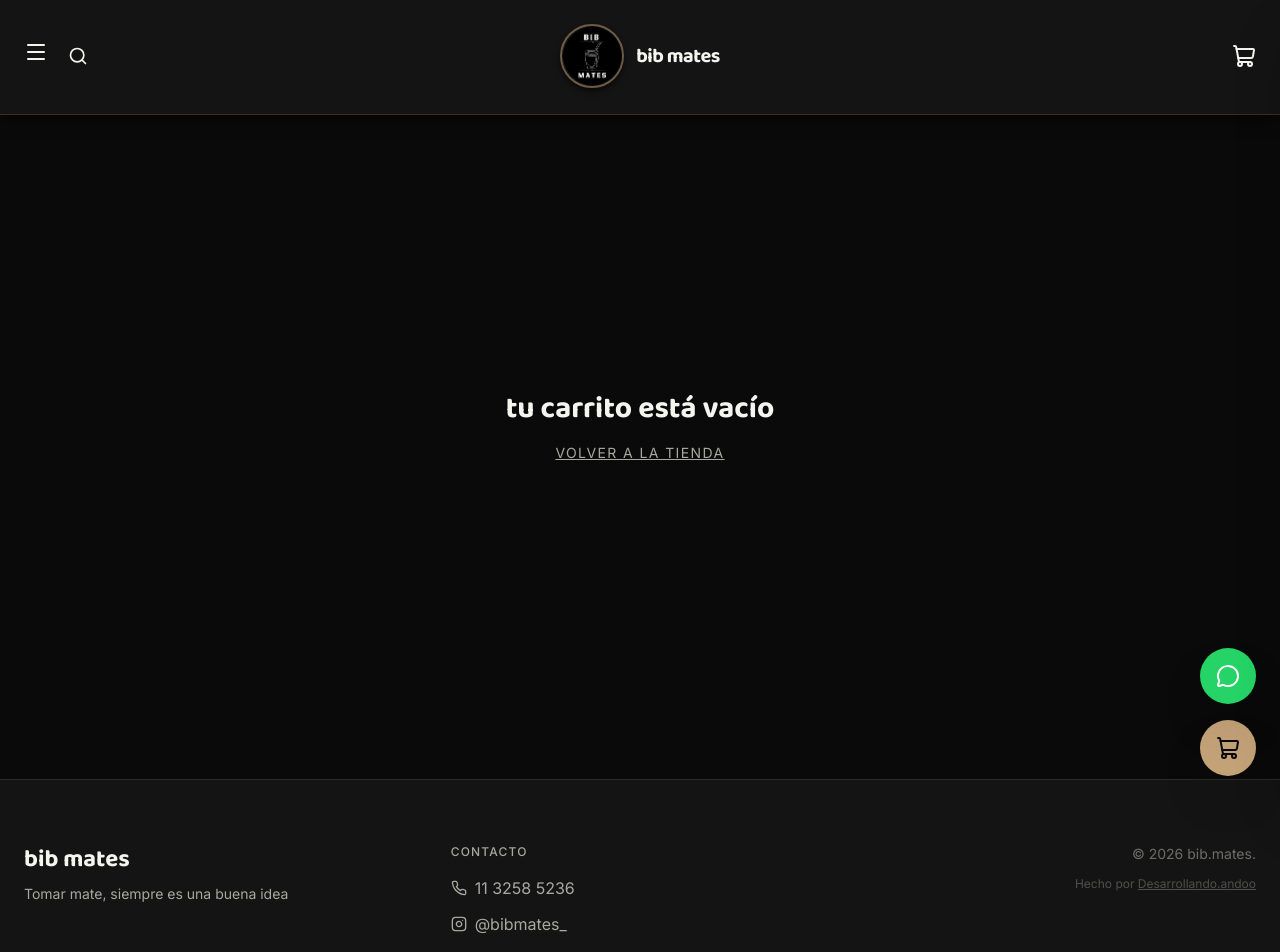
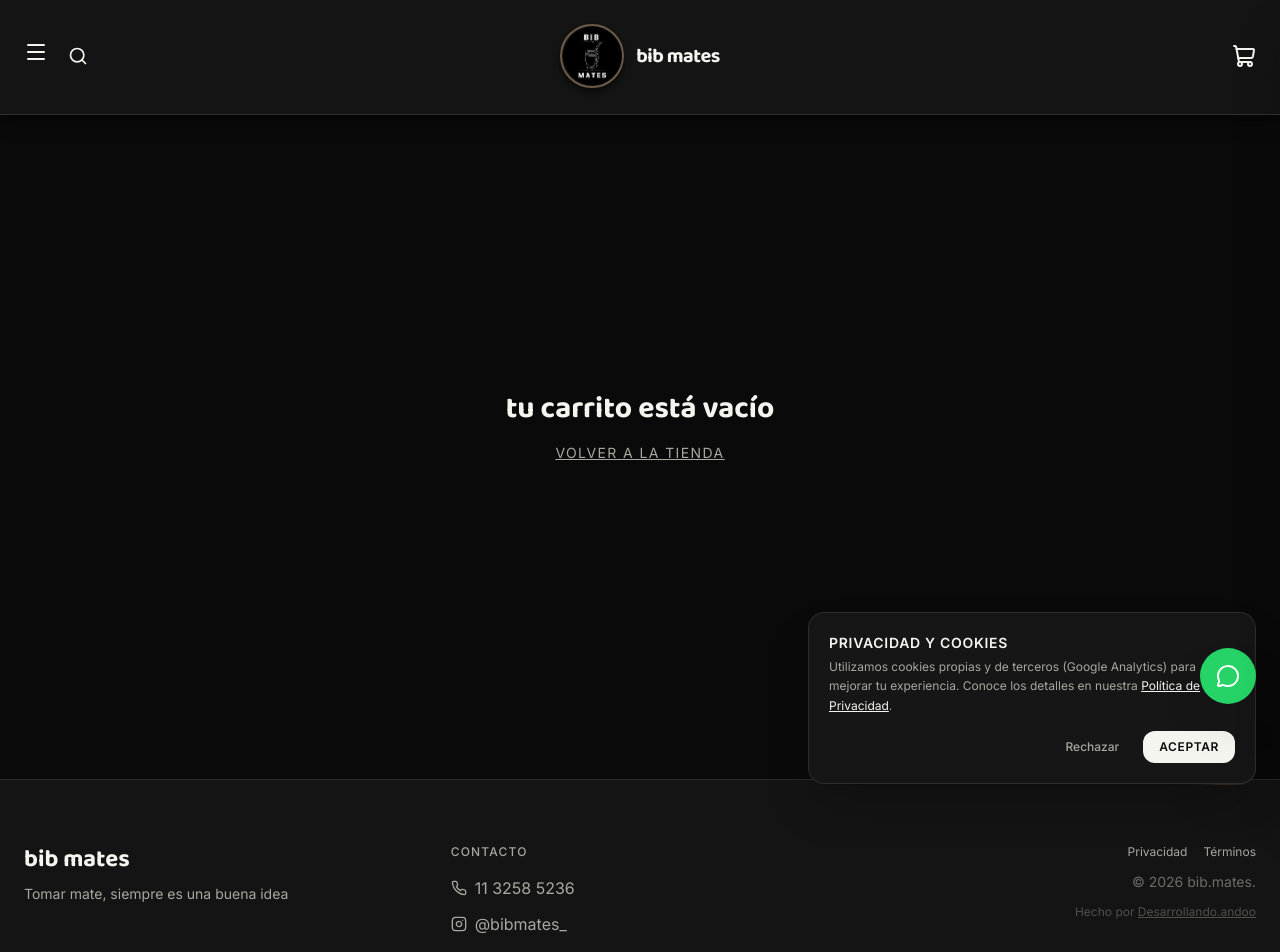
Before and after one commit to Daaneri/bib-mates-frontend, a React (Vite) app: page /cart in a window 1280 px wide. Shown: the top 952 px of the page. Built offline with nearby package versions, Linux system fonts and the light colour scheme.

Commit message:
Tu mensaje del commit

```diff
--- a/src/App.jsx
+++ b/src/App.jsx
@@ -18,13 +18,14 @@
 import ProtectedRoute from './components/ProtectedRoute';
 import CartDrawer from './components/CartDrawer';
 import AnalyticsTracker from './components/AnalyticsTracker';
+import CookieBanner from './components/CookieBanner';
+import { PrivacyPolicy, TermsOfService } from './pages/LegalPages';
 import PagoExito from './components/PagoExito';
 import PagoError from './components/PagoError';
 import PagoPendiente from './components/PagoPendiente';
 import NotFound from './components/NotFound';
 
-// Componentes Administrativos — se cargan solo cuando alguien entra a /admin o /login,
-// así el código pesado (recharts, formularios de admin) no viaja en el bundle público.
+// Componentes Administrativos
 const AdminDashboard = lazy(() => import('./pages/AdminDashboard'));
 const Login = lazy(() => import('./pages/Login'));
 
@@ -37,6 +38,7 @@
       <Navbar />
       <FloatingCart />
       <CartDrawer />
+      <CookieBanner />
 
       <a href={`https://wa.me/${siteConfig.whatsapp}`} target="_blank" rel="noopener noreferrer"
         className="fixed bottom-24 right-6 z-50 bg-[#25D366] text-white p-4 rounded-full shadow-2xl hover:scale-110 transition-all duration-300">
@@ -54,6 +56,11 @@
           <Route path="/checkout/exito" element={<PagoExito />} />
           <Route path="/checkout/error" element={<PagoError />} />
           <Route path="/checkout/pendiente" element={<PagoPendiente />} />
+
+          {/* RUTAS LEGALES */}
+          <Route path="/privacidad" element={<PrivacyPolicy />} />
+          <Route path="/terminos" element={<TermsOfService />} />
+
           <Route path="*" element={<NotFound />} />
         </Routes>
       </main>
--- a/src/components/AnalyticsTracker.jsx
+++ b/src/components/AnalyticsTracker.jsx
@@ -5,8 +5,6 @@
  * Como BIB Mates es una SPA (no hay recarga real de página al navegar),
  * Google Analytics no detecta los cambios de ruta solo. Este componente
  * avisa manualmente cada vez que cambia la URL.
- *
- * Se coloca una sola vez, adentro del <Router>, en App.jsx.
  */
 export default function AnalyticsTracker() {
   const location = useLocation();
--- /dev/null
+++ b/src/components/CookieBanner.jsx
@@ -0,0 +1,55 @@
+// src/components/CookieBanner.jsx
+import { useState, useEffect } from 'react';
+import { initGA } from '../utils/analytics';
+import { Link } from 'react-router-dom';
+
+export default function CookieBanner() {
+  const [show, setShow] = useState(false);
+
+  useEffect(() => {
+    const consent = localStorage.getItem('bib_cookie_consent');
+    if (!consent) {
+      setShow(true);
+    } else if (consent === 'accepted') {
+      initGA();
+    }
+  }, []);
+
+  const handleAccept = () => {
+    localStorage.setItem('bib_cookie_consent', 'accepted');
+    setShow(false);
+    initGA();
+  };
+
+  const handleReject = () => {
+    localStorage.setItem('bib_cookie_consent', 'rejected');
+    setShow(false);
+  };
+
+  if (!show) return null;
+
+  return (
+    <div className="fixed bottom-4 left-4 right-4 sm:left-6 sm:right-6 md:left-auto md:right-6 md:max-w-md z-50 bg-[#161616] border border-bib-white/10 text-bib-white p-5 rounded-2xl shadow-2xl flex flex-col gap-3 backdrop-blur-md bg-opacity-95 animate-page-fade-in">
+      <div className="flex flex-col gap-1">
+        <h4 className="text-sm font-bold uppercase tracking-wider text-bib-white">Privacidad y Cookies</h4>
+        <p className="text-xs text-bib-gray leading-relaxed">
+          Utilizamos cookies propias y de terceros (Google Analytics) para mejorar tu experiencia. Conoce los detalles en nuestra <Link to="/privacidad" className="underline text-bib-white hover:text-bib-red transition-colors">Política de Privacidad</Link>.
+        </p>
+      </div>
+      <div className="flex items-center gap-2 justify-end pt-1">
+        <button
+          onClick={handleReject}
+          className="px-4 py-2 text-xs font-medium text-bib-gray hover:text-bib-white transition-colors"
+        >
+          Rechazar
+        </button>
+        <button
+          onClick={handleAccept}
+          className="px-4 py-2 text-xs font-bold uppercase tracking-wider bg-bib-white text-bib-black rounded-xl hover:bg-bib-red hover:text-bib-white transition-all duration-300"
+        >
+          Aceptar
+        </button>
+      </div>
+    </div>
+  );
+}
--- a/src/components/Footer.jsx
+++ b/src/components/Footer.jsx
@@ -25,6 +25,10 @@
         </div>
 
         <div className="flex flex-col gap-2 items-center md:items-end">
+          <div className="flex gap-4 text-xs text-bib-gray mb-1">
+            <a href="/privacidad" className="hover:text-bib-white transition-colors">Privacidad</a>
+            <a href="/terminos" className="hover:text-bib-white transition-colors">Términos</a>
+          </div>
           <p className="text-xs sm:text-sm text-bib-gray/60">© 2026 {siteConfig.businessName.toLowerCase().replace(/\s+/g, '.')}.</p>
           <p className="text-[10px] sm:text-xs text-bib-gray/40 mt-1">
             Hecho por <a href="https://www.instagram.com/desarrollando.andoo/" target="_blank" rel="noopener noreferrer" className="hover:text-bib-white underline transition-colors duration-300">Desarrollando.andoo</a>
--- /dev/null
+++ b/src/components/utils/analytics.js
@@ -0,0 +1,21 @@
+// src/utils/analytics.js
+export const GA_MEASUREMENT_ID = 'G-919SQNP2VK';
+
+export const initGA = () => {
+  const consent = localStorage.getItem('bib_cookie_consent');
+  if (consent === 'accepted' && !window.gtag) {
+    const script1 = document.createElement('script');
+    script1.async = true;
+    script1.src = `https://www.googletagmanager.com/gtag/js?id=${GA_MEASUREMENT_ID}`;
+    document.head.appendChild(script1);
+
+    const script2 = document.createElement('script');
+    script2.innerHTML = `
+      window.dataLayer = window.dataLayer || [];
+      function gtag(){dataLayer.push(arguments);}
+      gtag('js', new Date());
+      gtag('config', '${GA_MEASUREMENT_ID}');
+    `;
+    document.head.appendChild(script2);
+  }
+};
--- /dev/null
+++ b/src/pages/LegalPages.jsx
@@ -0,0 +1,53 @@
+// src/pages/LegalPages.jsx
+export function PrivacyPolicy() {
+  return (
+    <div className="max-w-3xl mx-auto py-12 px-4 text-bib-gray space-y-6">
+      <h1 className="text-3xl font-heading font-bold text-bib-white">Política de Privacidad</h1>
+      <p className="text-xs text-bib-gray/60">Última actualización: 2026</p>
+
+      <section className="space-y-3">
+        <h2 className="text-lg font-bold text-bib-white">1. Recopilación de Datos</h2>
+        <p className="text-sm leading-relaxed">
+          En <strong>BIB Mates</strong> recopilamos información personal básica que nos proporcionás de forma voluntaria (nombre, teléfono, dirección y correo electrónico) exclusivamente para gestionar tus pedidos y envíos.
+        </p>
+      </section>
+
+      <section className="space-y-3">
+        <h2 className="text-lg font-bold text-bib-white">2. Google Analytics y Cookies</h2>
+        <p className="text-sm leading-relaxed">
+          Utilizamos Google Analytics para analizar el tráfico de nuestra tienda web de forma anónima. Estas herramientas solo se activan si otorgás tu consentimiento expreso mediante nuestro banner de cookies.
+        </p>
+      </section>
+
+      <section className="space-y-3">
+        <h2 className="text-lg font-bold text-bib-white">3. Protección de la Información</h2>
+        <p className="text-sm leading-relaxed">
+          Tus datos se almacenan de forma segura y bajo ningún punto de vista se comercializan ni se ceden a terceros ajenos a la operativa logística de la tienda.
+        </p>
+      </section>
+    </div>
+  );
+}
+
+export function TermsOfService() {
+  return (
+    <div className="max-w-3xl mx-auto py-12 px-4 text-bib-gray space-y-6">
+      <h1 className="text-3xl font-heading font-bold text-bib-white">Términos de Servicio</h1>
+      <p className="text-xs text-bib-gray/60">Última actualización: 2026</p>
+
+      <section className="space-y-3">
+        <h2 className="text-lg font-bold text-bib-white">1. Condiciones generales</h2>
+        <p className="text-sm leading-relaxed">
+          Al utilizar nuestro sitio web <span className="text-bib-white">bib-mates-frontend.vercel.app</span> y realizar compras, aceptás los presentes términos y condiciones.
+        </p>
+      </section>
+
+      <section className="space-y-3">
+        <h2 className="text-lg font-bold text-bib-white">2. Productos y Stock</h2>
+        <p className="text-sm leading-relaxed">
+          Los mates y accesorios publicados están sujetos a disponibilidad de stock. Las características artesanales de nuestros productos pueden generar variaciones mínimas respecto a las fotografías ilustrativas.
+        </p>
+      </section>
+    </div>
+  );
+}
```
